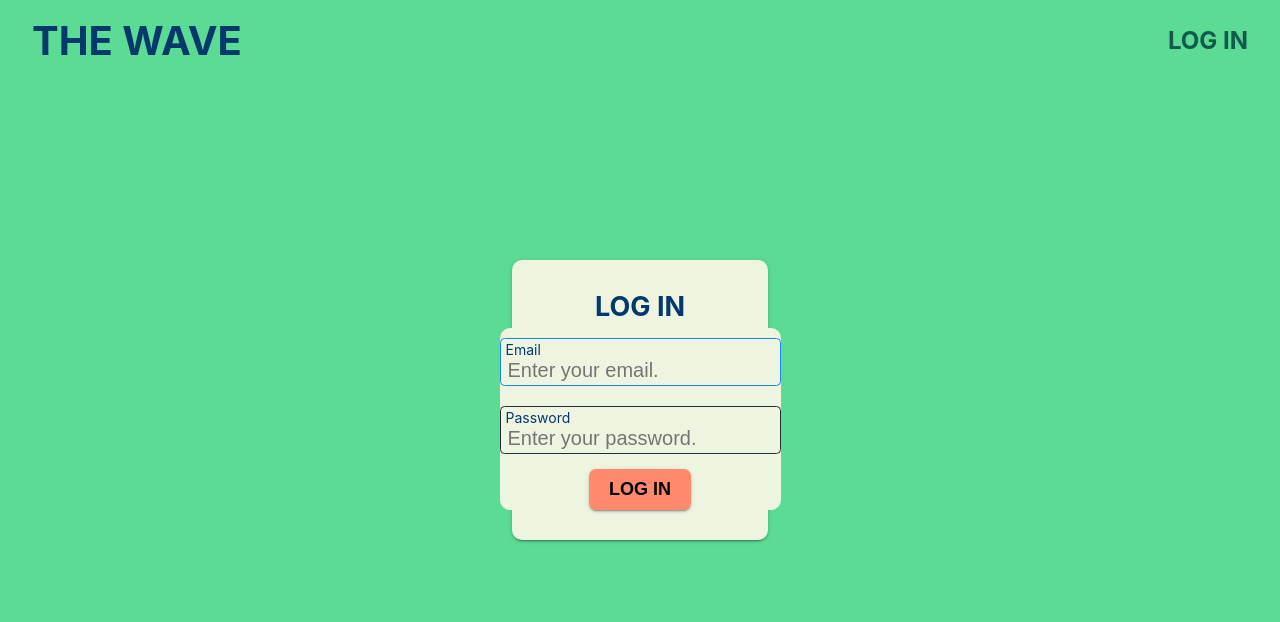
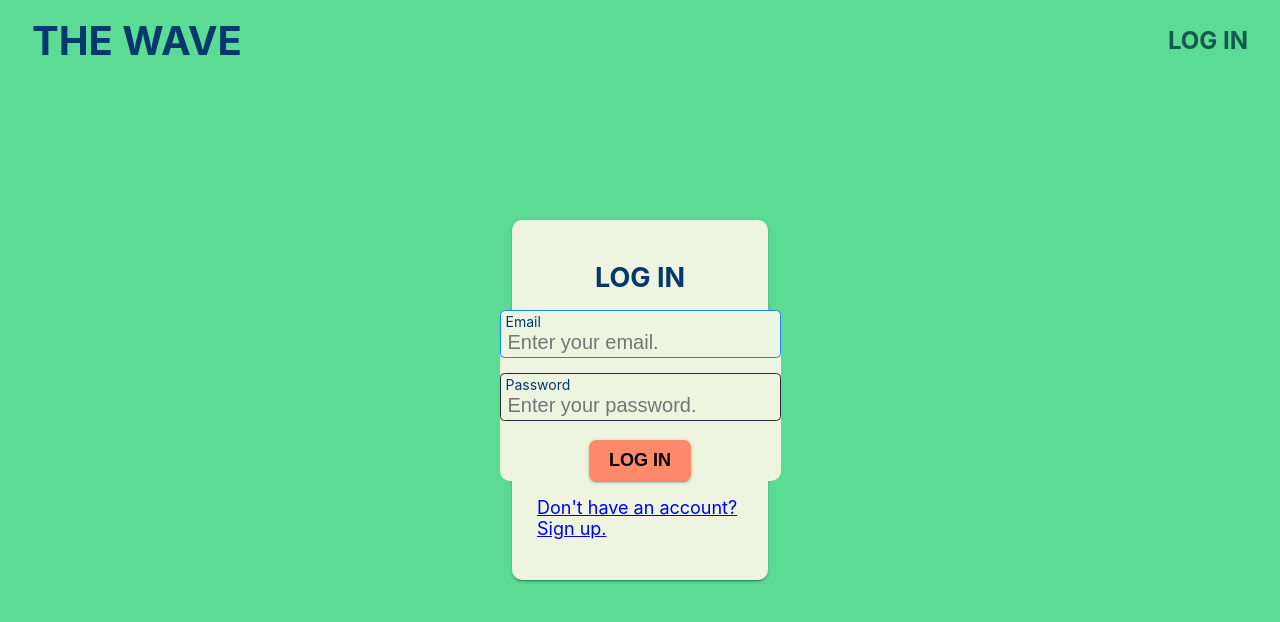
Before and after one commit to IsaiahCollazo99/TheWave-Web, a React (Create React App) app: page /login in a window 1280 px wide. Shown: the top 622 px of the page. Built offline with nearby package versions, Linux system fonts and the light colour scheme; no server answers.

Commit message:
login css

```diff
--- a/src/Components/Login/Login.js
+++ b/src/Components/Login/Login.js
@@ -4,6 +4,7 @@
 import '../../css/login/login.css';
 import Button from '../Reusable/Button/Button';
 import { firebaseLogIn } from '../../util/firebaseFunctions';
+import { Link } from 'react-router-dom';
 
 const Login = () => {
     const [ values, setValues ] = useState({email: "", password: ""});
@@ -32,6 +33,8 @@
                 </Button>
             </Container>
 
+            <Link to="/register" className="signUpSwitch">Don't have an account? Sign up.</Link>
+
         </Container>
     )
 }
--- a/src/css/login/login.css
+++ b/src/css/login/login.css
@@ -5,7 +5,7 @@
     display: flex;
     flex-direction: column;
     justify-content: space-evenly;
-    height: 35vh;
+    height: 45vh;
     align-items: center;
 }
 
@@ -18,14 +18,15 @@
     display: flex;
     flex-direction: column;
     align-items: center;
+    justify-content: space-between;
     box-shadow: none;
+    height: 55%;
 }
-
-.logInContainer .inputContainer {
-    margin: 10px 0;
-}
-
 
 .logInContainer button {
     margin-top: 5px;
 }
+
+.logInContainer a {
+    margin: 0;
+}
```
Also changed, not shown: 1 other file (tests, documents, lock files or other folders).
